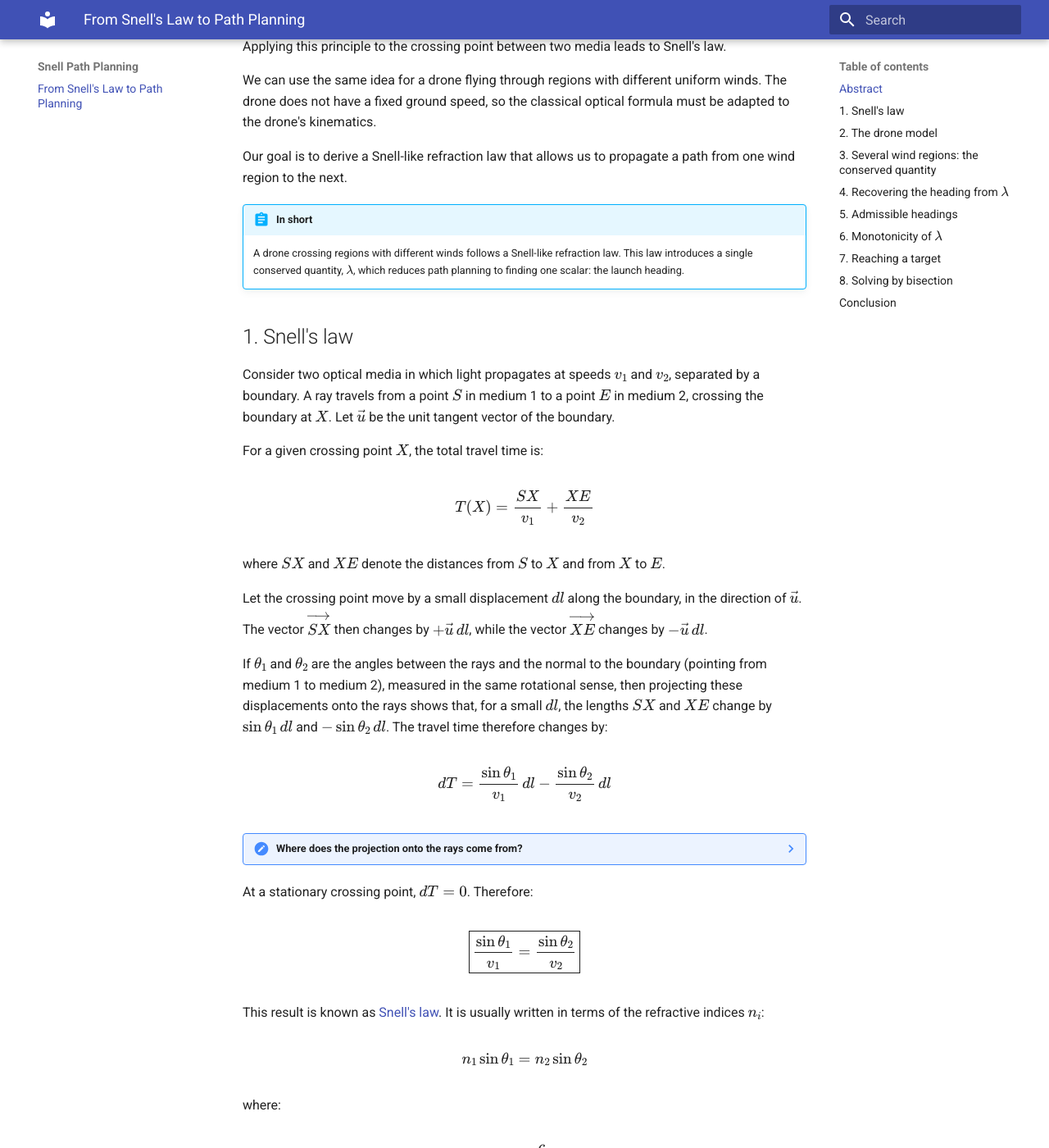
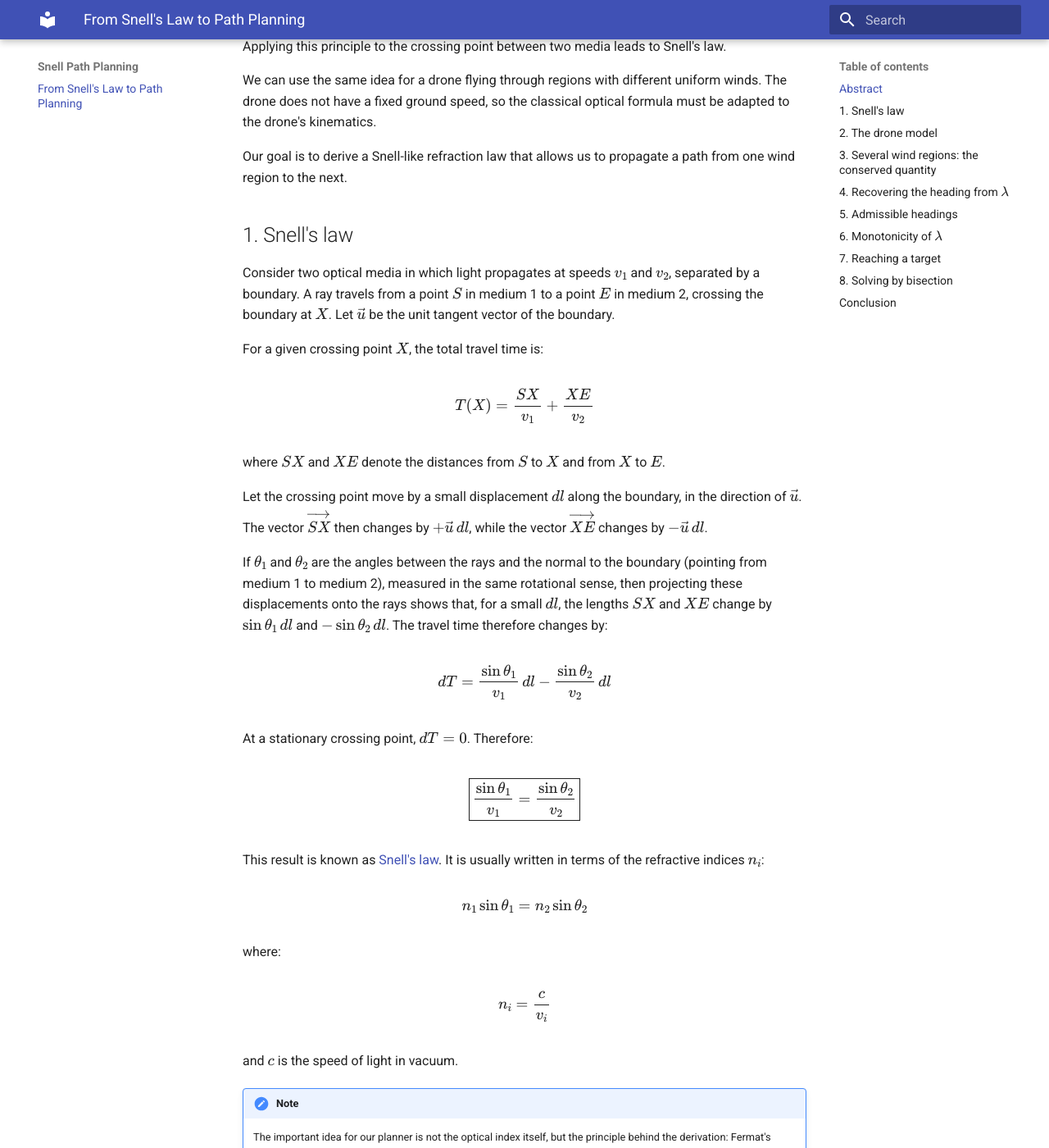
Before and after one commit to michaelsoulignac/snell-path-planning, an MkDocs documentation site: the page built from docs/index.md, in a window 1280 px wide and 1400 px high, scrolled down 371 px. Shown: the whole window at 82% size. Built offline with MkDocs 1.6.1 and Material for MkDocs 9.7.7, drawn with Linux system fonts in a browser that asks for light colours; some of the changed text lies outside the part shown.

Commit message:
Mkdocs: removed unnecessary details

```diff
--- a/docs/index.md
+++ b/docs/index.md
@@ -10,10 +10,6 @@ Our starting point is the classical problem of light crossing different media. [
 We can use the same idea for a drone flying through regions with different uniform winds. The drone does not have a fixed ground speed, so the classical optical formula must be adapted to the drone's kinematics.
 
 Our goal is to derive a Snell-like refraction law that allows us to propagate a path from one wind region to the next.
-
-!!! abstract "In short"
-    A drone crossing regions with different winds follows a Snell-like refraction law. This law introduces a single conserved quantity, $\lambda$, which reduces path planning to finding one scalar: the launch heading.
-
 
 
 ## 1. Snell's law
@@ -39,10 +35,6 @@ The travel time therefore changes by:
 $$
 dT = \frac{\sin\theta_1}{v_1}\,dl - \frac{\sin\theta_2}{v_2}\,dl
 $$
-
-??? note "Where does the projection onto the rays come from?"
-    For a single straight segment with displacement $\vec{d}$ in a uniform medium of speed $v_i$, the travel time is $\tau = \|\vec{d}\|/v_i$. Differentiating with respect to $\vec{d}$ gives $\delta\tau = \vec{e}\cdot\delta\vec{d}/v_i$, where $\vec{e}=\vec{d}/\|\vec{d}\|$ is the unit vector along the segment. Hence a displacement is only "seen" through its projection onto the ray.
-
 
 At a stationary crossing point, $dT=0$. Therefore:
 
@@ -71,6 +63,7 @@ and $c$ is the speed of light in vacuum.
     The important idea for our planner is not the optical index itself, but the principle behind the derivation: Fermat's principle of stationarity.
 
 Let's apply the same reasoning to the drone!
+
 
 ## 2. The drone model
 
@@ -123,6 +116,7 @@ $$
 
 This is the drone's analogue of Snell's law. Nice result, isn't it?
 
+
 ## 3. Several wind regions: the conserved quantity
 
 Consider now a chain of wind regions separated by parallel boundaries, as in Section 2, but with more than two regions.
@@ -150,6 +144,7 @@ $$
 where $\theta$ is the heading in the region, and $(c_x,c_y)$ the wind there.
 
 The launch heading fixes $\lambda$ in the first region. The same $\lambda$ then fixes the heading in every subsequent region, without solving a new stationarity condition at each boundary.
+
 
 ## 4. Recovering the heading from $\lambda$
 
@@ -190,6 +185,7 @@ $$
 !!! warning
     This gives two mathematical solutions, but only one (the heading lying in the admissible sector defined in Section 5) corresponds to a physically valid path.
 
+
 ## 5. Admissible headings
 
 Not every heading gives a usable path. The drone must move forward across the region, and its travel time must stay finite. This requires:
@@ -203,6 +199,7 @@ $$
 The first condition ensures the drone progresses across the region; the second ensures it moves forward along its own heading, as in Section 2.
 
 Therefore, admissible headings form an angular sector, determined by the wind and the orientation of the boundaries.
+
 
 ## 6. Monotonicity of $\lambda$
 
@@ -225,6 +222,7 @@ $$
 
 Thus $\lambda$ increases strictly with the heading on the admissible sector: to each admissible $\lambda$ corresponds a unique heading.
 
+
 ## 7. Reaching a target
 
 Suppose the drone has to reach a target, with abscissa $x_{\text{target}}$, possibly inside a wind region rather than exactly on a boundary.
@@ -241,6 +239,7 @@ $$
 
 The original, two-dimensional path-planning problem is thus reduced to a one-dimensional root-finding problem in the launch heading.
 
+
 ## 8. Solving by bisection
 
 Section 6 shows that, within a single region, $\lambda$ increases strictly with the heading.
@@ -250,8 +249,6 @@ Bisection proceeds as follows: starting from an interval $[\theta_{\min}, \theta
 
 Each iteration propagates one candidate path through every region (using the closed-form inversion of Section 4) and compares the resulting $y_{\text{end}}$ to $y_{\text{target}}$.
 
-!!! tip
-    This is the drone's analogue of Snell's law. Nice result, isn't it?
 
 ## Conclusion
 
```
